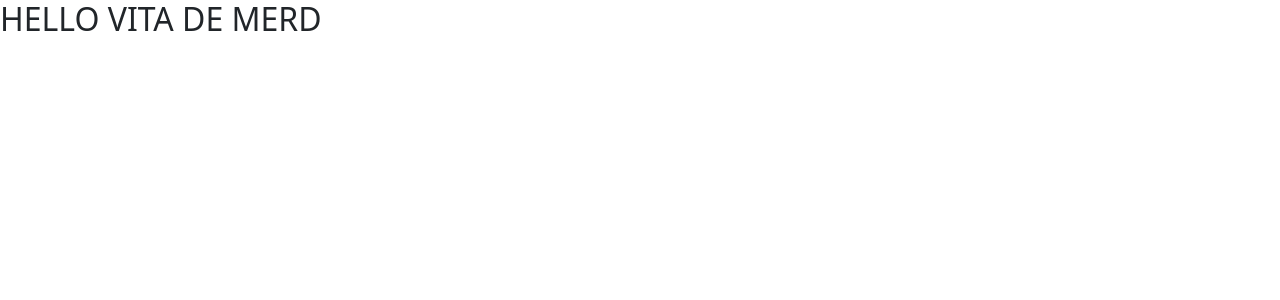
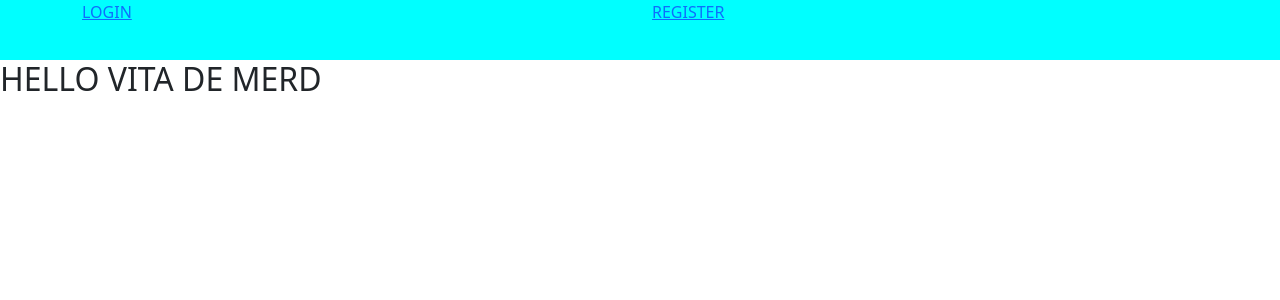
Before and after one commit to FrancescaLoria/devhelpers-vue, a Vue app: page / in a window 1280 px wide. Shown: the top 300 px of the page. Built offline with nearby package versions, Linux system fonts and the light colour scheme.

Commit message:
create header link

```diff
--- a/src/App.vue
+++ b/src/App.vue
@@ -1,9 +1,16 @@
 
 <script>
+import Header from './components/Header.vue';
+export default {
+  components: {
+    Header,
+  }
+}
 
 </script>
 
 <template>
+  <Header />
   <h2>HELLO VITA DE MERD</h2>
 </template>
 
--- /dev/null
+++ b/src/components/Header.vue
@@ -0,0 +1,32 @@
+<script>
+export default {
+    name: 'Header'
+}
+
+</script>
+
+
+
+<template>
+    <header>
+        <div class="container">
+            <div class="row">
+                <div class="col sm-6">
+                    <a href="http://127.0.0.1:8000/login">LOGIN</a>
+                </div>
+                <div class="col sm-6">
+                    <a href="http://127.0.0.1:8000/register">REGISTER</a>
+                </div>
+            </div>
+        </div>
+    </header>
+</template>
+
+
+
+<style lang="scss" scoped>
+header {
+    height: 60px;
+    background-color: aqua;
+}
+</style>
```
Also changed, not shown: src/components/HelloWorld.vue (deleted, +0 -40 lines).
